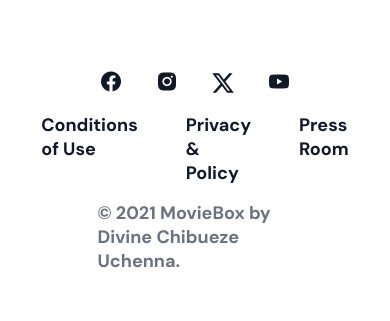
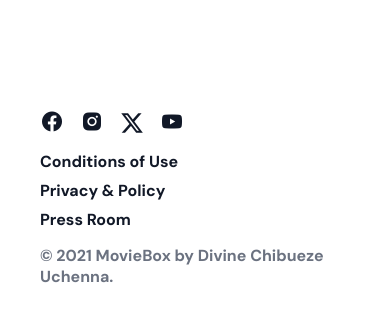
Before and after one commit to enivid99/HNGx, a React (Create React App) app in the folder PROJECTS/STAGE_TWO/moviebox/: page /search in a window 390 px wide. Shown: the part 323-644 px from the top of the page. Built offline with nearby package versions, Linux system fonts and the light colour scheme; no server answers.

Commit message:
Version History
Still Working on the responsiveness for the Home Page

```diff
--- a/PROJECTS/STAGE_TWO/moviebox/src/components/Footer/Footer.css
+++ b/PROJECTS/STAGE_TWO/moviebox/src/components/Footer/Footer.css
@@ -4,7 +4,7 @@
     align-items: center;
     /* border: 1px solid black; */
     flex-direction: column;
-    width: 50%;
+    width: 100%;
     margin: auto;
     gap: 1rem;
     padding: 0rem 0 4rem 0;
@@ -56,3 +56,40 @@
     font-weight: 700;
     line-height: normal;
 }
+
+
+@media screen and (max-width: 768px) {
+    .footerContainer {
+        padding: 2.5rem;
+        justify-content: flex-start;
+        gap: 0.9rem;
+    }
+
+    .socialIcons {
+        justify-content: flex-start;
+        width: 100%;
+        gap: 1rem;
+    }
+
+    .socialIcons .icons {
+        font-size: 1.5rem;
+    }
+
+    .footerLinks {
+        width: 100%;
+        gap: 0.5rem;
+        flex-direction: column;
+    }
+
+    .footerLinks a {
+        font-size: 1rem;
+    }
+
+    .tradeMark {
+        width: 100%;
+    }
+
+    .tradeMark p {
+        font-size: 1rem;
+    }
+}
--- a/PROJECTS/STAGE_TWO/moviebox/src/components/Home/Home.css
+++ b/PROJECTS/STAGE_TWO/moviebox/src/components/Home/Home.css
@@ -263,12 +263,13 @@
     left: 0;
     display: flex;
     align-items: center;
-    justify-content: center;
+    justify-content: end;
+    width: 100%;
+    padding: 1rem;
    }
 
 .circle {
     cursor: pointer;
-    margin: 15px 0 0 205px;
     width: 30px;
     height: 30px;
     border-radius: 100%;
@@ -296,9 +297,6 @@
 
 
 @media screen and (max-width: 768px) {
-    .heroImageOverlay {
-        /* height: 35rem; */
-    }
 
     .heroImage {
         flex-direction: column;
@@ -356,4 +354,28 @@
     .movieCardContent {
         width: 10rem;
     }
+
+    .favouriteIconContainer {
+        width: 100%;
+    }
+
+    .circle {
+        padding: 0.5rem;
+    }
+
+    .movieReleaseDate {
+        font-size: 0.6rem;
+    }
+
+    .movieTitle {
+        font-size: 1rem;
+    }
+
+    .movieRating p {
+        font-size: 0.6rem;
+    }
+
+    .moviegenres {
+        font-size: xx-small;
+    }
 }
```
